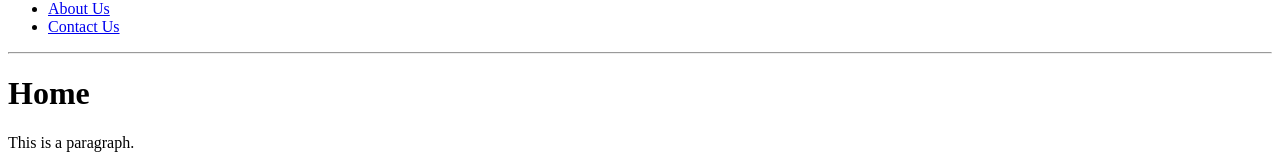
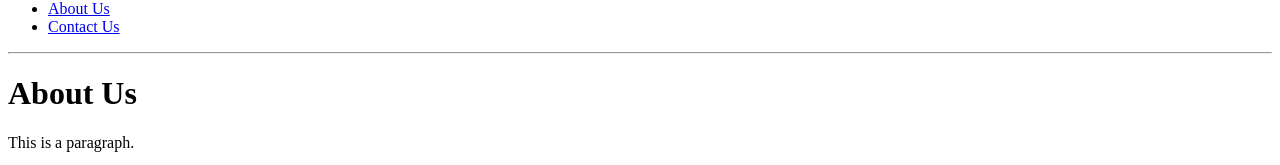
Before and after one commit to gitgood01/american-jiu-jitsu, a plain HTML site: page about.html in a window 1280 px wide. Shown: the part 246-411 px from the top of the page. Drawn offline with Linux system fonts and the light colour scheme.

Commit message:
Update about.html

```diff
--- a/about.html
+++ b/about.html
@@ -13,7 +13,7 @@
 
 <hr>
 
-<h1>Home</h1>
+<h1>About Us</h1>
 <p>This is a paragraph.</p>
 
 <hr>
```
